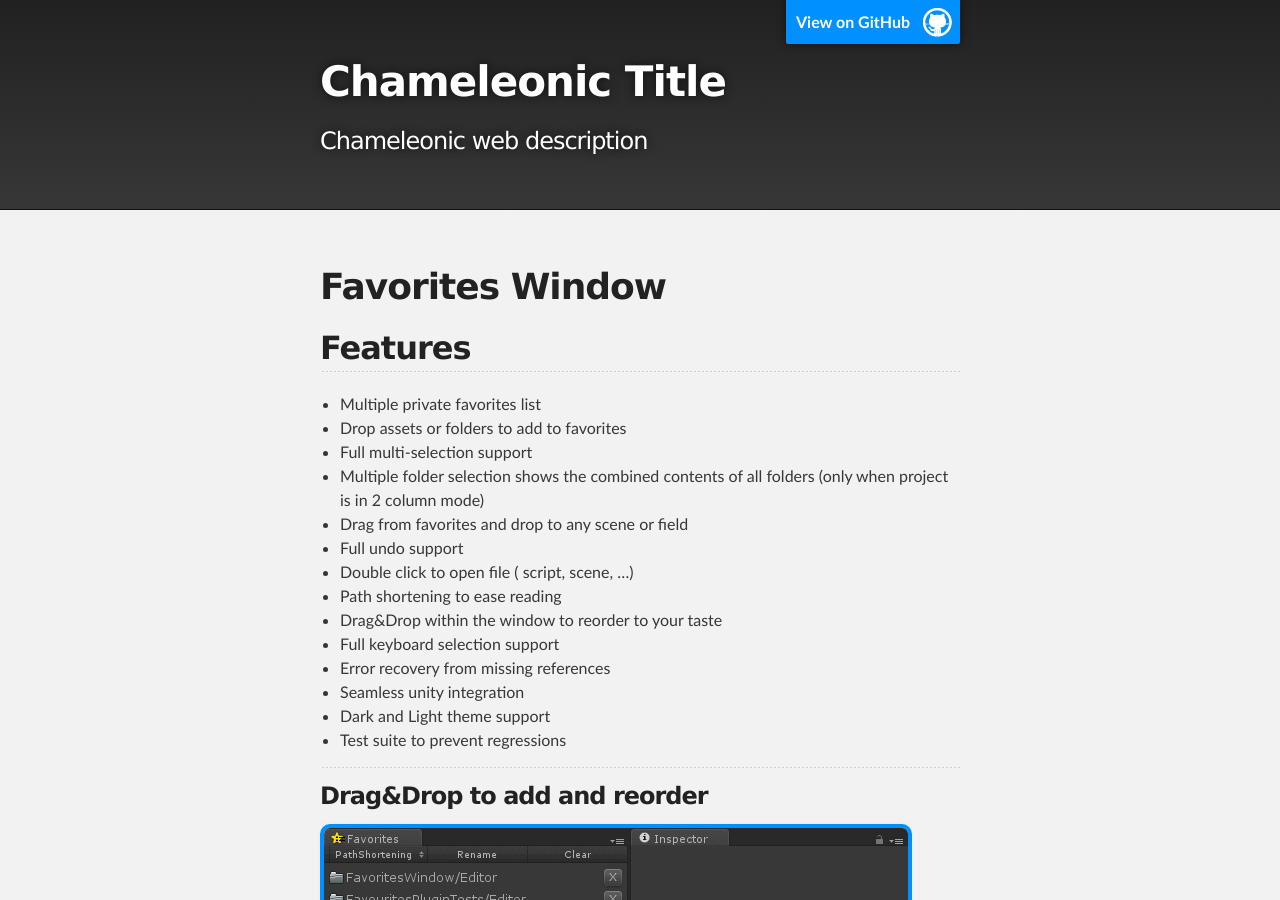
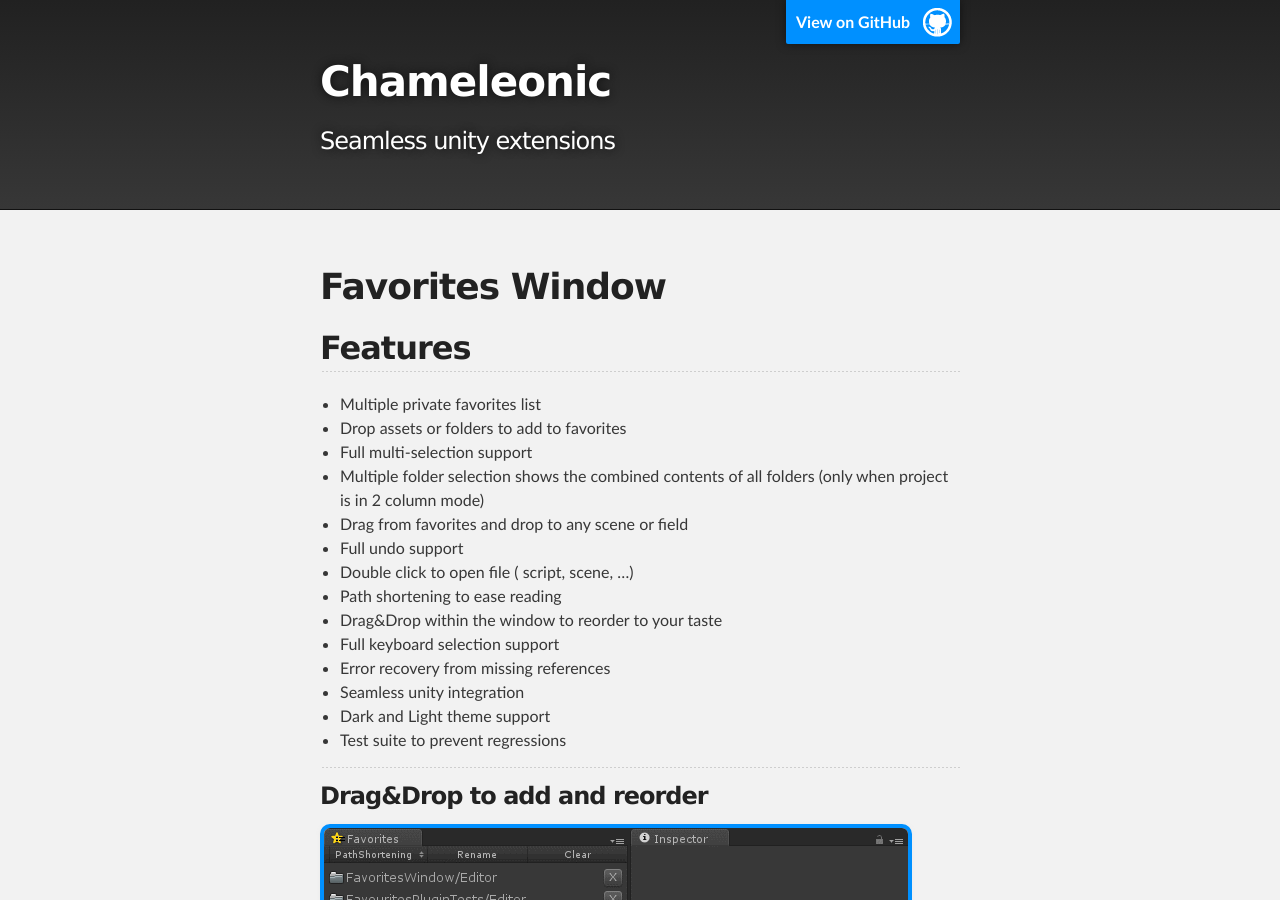
Before and after one commit to chameleonictech/chameleonictech.github.io, a Jekyll site: the page built from index.md, in a window 1280 px wide and 900 px high. Built offline with Jekyll 4.4.1, drawn with Linux system fonts in a browser that asks for light colours; our own code applies the rules of GitHub Pages for plain Markdown files.

Commit message:
Updated title and description

```diff
--- a/_config.yml
+++ b/_config.yml
@@ -1,8 +1,8 @@
 name: Chameleonic Tools
-title: Chameleonic Title
+title: Chameleonic
 markdown: kramdown
 permalink: /blog/:year/:month/:day/:title
-description: Chameleonic web description
+description: Seamless unity extensions
 show_downloads: false
 google_analytics:
 theme: jekyll-theme-slate
```
